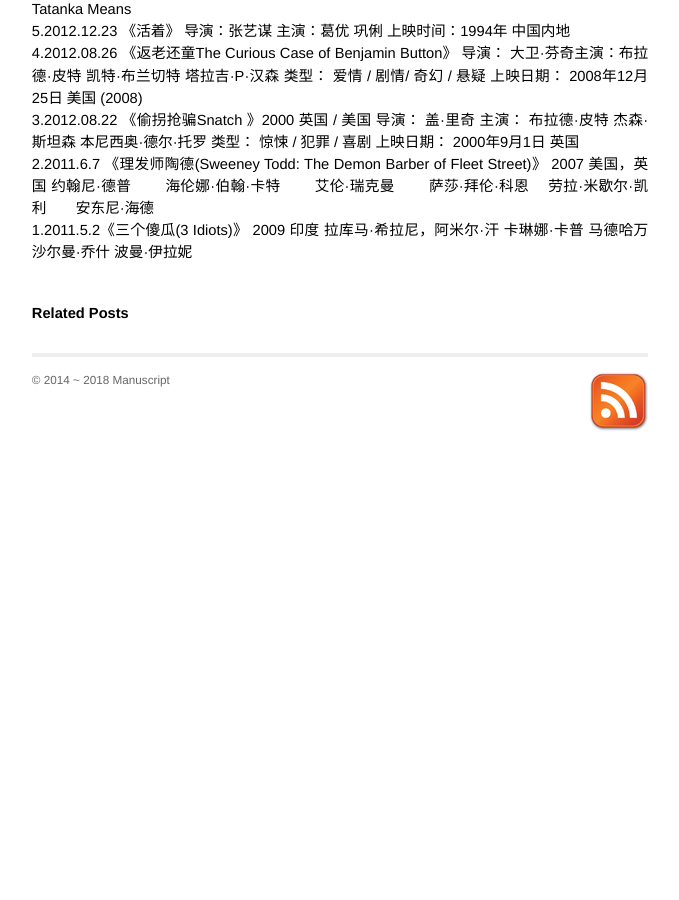
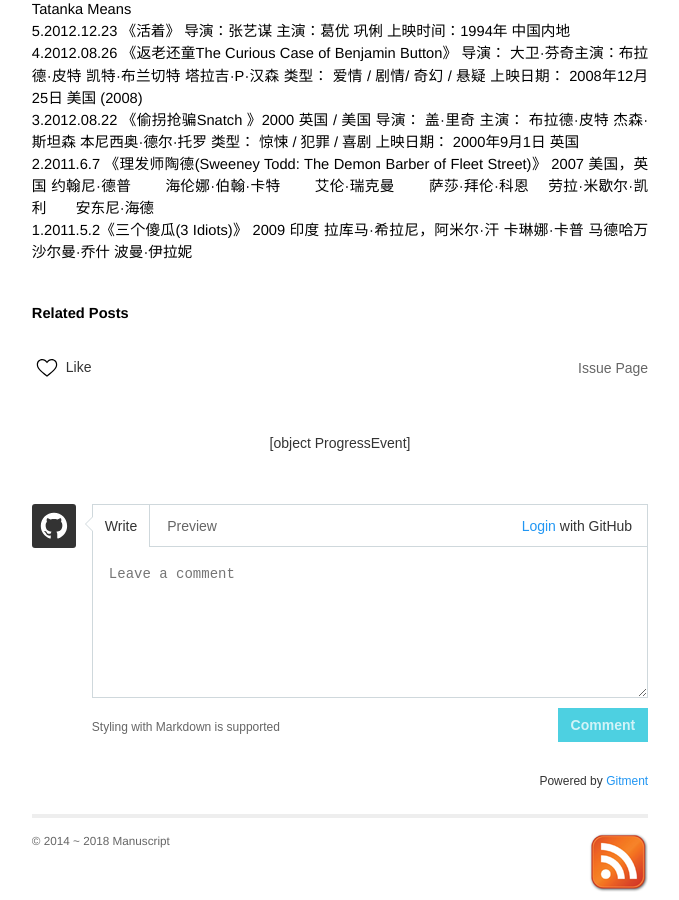
Before and after one commit to noobfish/noobfish.github.io, a Jekyll site: the page built from _posts/2014-3-15-filmlist.md, in a window 1280 px wide and 900 px high, scrolled down 3512 px. Shown: the whole window, without its empty margins (300-979 px from the left). Built offline with Jekyll 4.4.1, drawn with Linux system fonts in a browser that asks for light colours; comment, search, counter and statistics services are not loaded; before the commit the page ends 3951 px from its top, so only the background shows below that.

Commit message:
Update post.html

```diff
--- a/_layouts/post.html
+++ b/_layouts/post.html
@@ -40,8 +40,8 @@ s.setAttribute('data-timestamp', +new Date());
 
 
 <div id="container"></div>
-<link rel="stylesheet" href="https://imsun.github.io/gitment/style/default.css">
-<script src="https://imsun.github.io/gitment/dist/gitment.browser.js"></script>
+<link rel="stylesheet" href="/libs/gitment/default.css">
+<script src="/libs/gitment/gitment.browser.js"></script>
 <script>
 var gitment = new Gitment({
   id: 'location.href', // 可选。默认为 location.href
```
